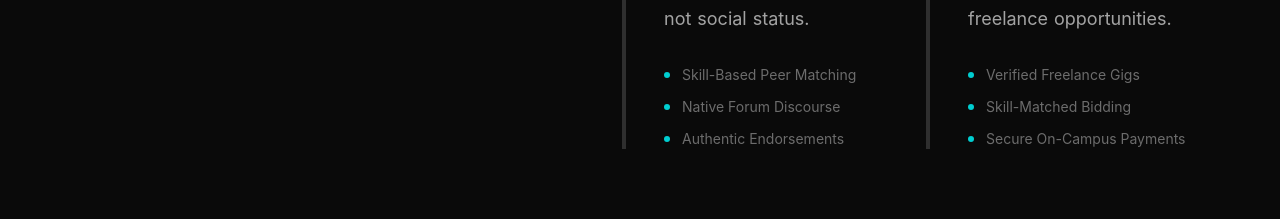
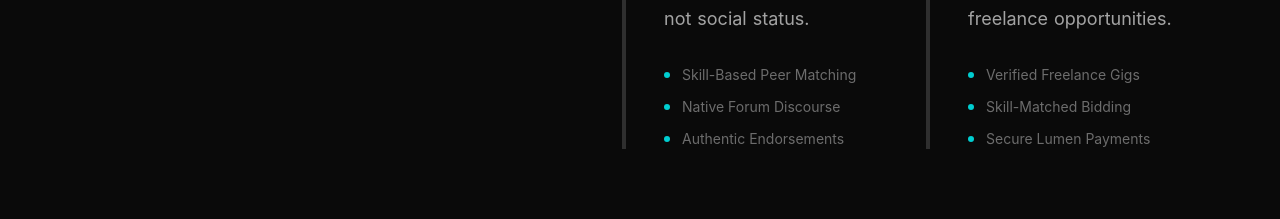
Before and after one commit to KlaerAI/klaerai, a Next.js app: page / in a window 1280 px wide. Shown: the part 2783-3002 px from the top of the page. Built offline with nearby package versions, Linux system fonts and the light colour scheme.

Commit message:
modified service content

```diff
--- a/app/components/home/Services.tsx
+++ b/app/components/home/Services.tsx
@@ -1,7 +1,7 @@
 "use client";
 
-import React, { useRef, useState, useEffect } from "react";
-import { motion, useInView, AnimatePresence } from "framer-motion";
+import React, {useRef, useState, useEffect} from "react";
+import {motion, useInView, AnimatePresence} from "framer-motion";
 import Link from "next/link";
 
 // --- Data ---
@@ -48,7 +48,7 @@ const SERVICES = [
     features: [
       "Verified Freelance Gigs",
       "Skill-Matched Bidding",
-      "Secure On-Campus Payments",
+      "Secure Lumen Payments",
     ],
   },
 ];
@@ -147,7 +147,7 @@ export function Services() {
                 </Link>
               ) : (
                 <ServiceCard key={item.id} item={item} index={index} />
-              )
+              ),
             )}
           </div>
         </div>
```
